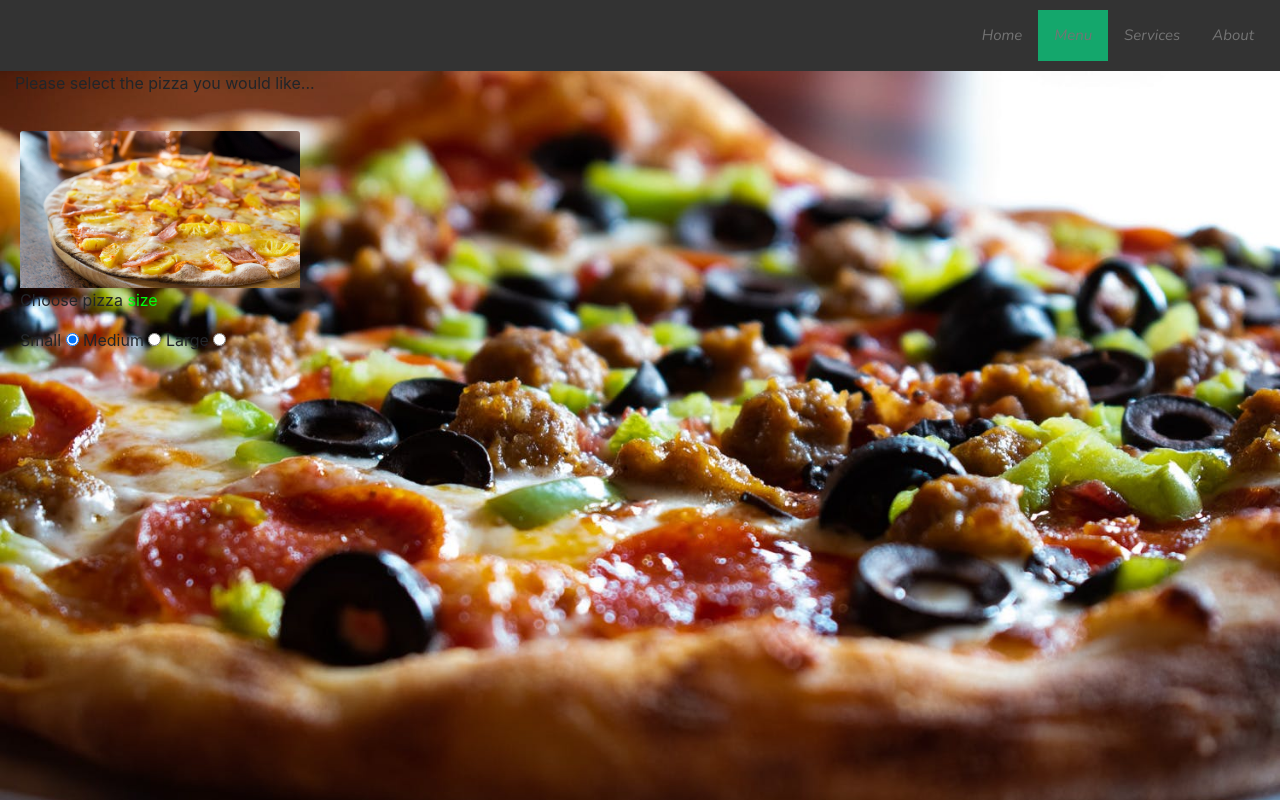
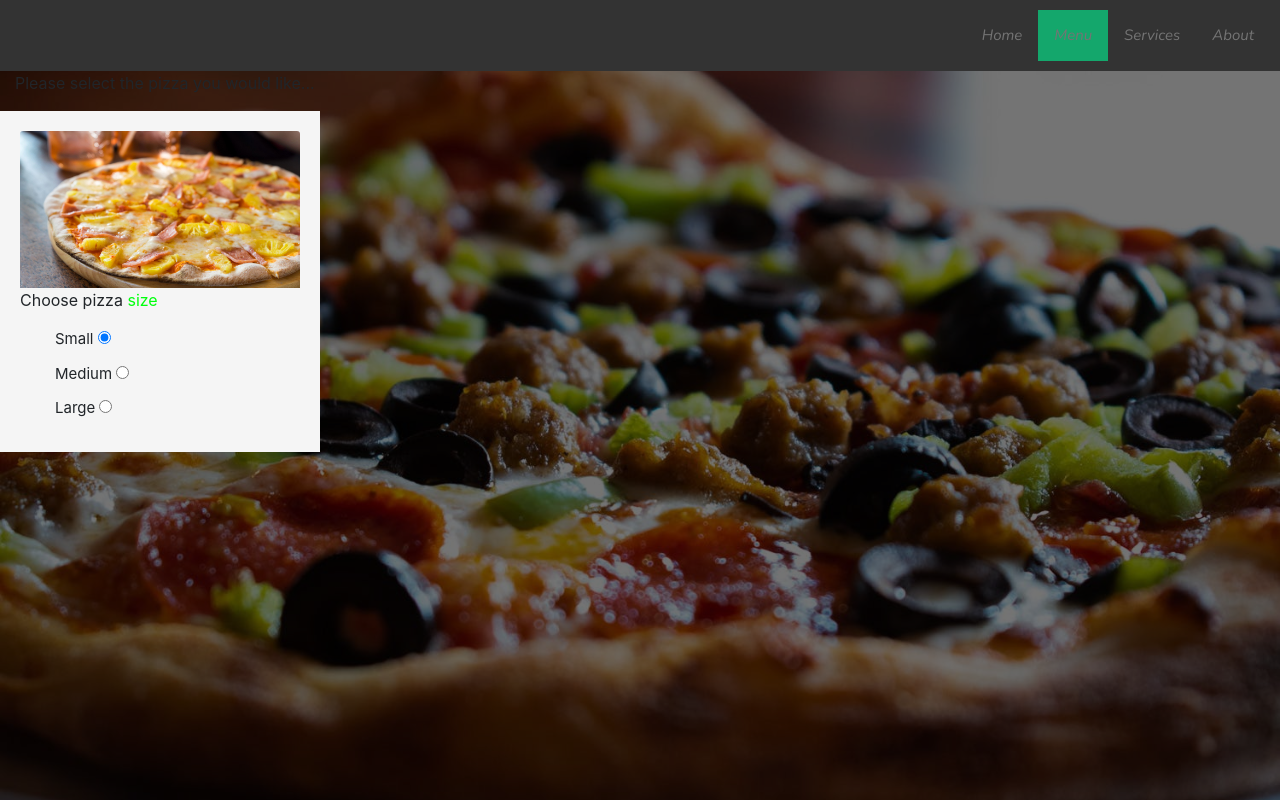
Before and after one commit to StacyWeru/SkyKru-Pizza, a plain HTML site: page menu.html in a window 1280 px wide. Drawn offline with nearby package versions, Linux system fonts and the light colour scheme; a web font is replaced by a local one.

Commit message:
Add styling for the card body

```diff
--- a/css/menu.css
+++ b/css/menu.css
@@ -1,6 +1,9 @@
 html body{
+   background-color: #747474;
    background-image: url(../images/display\ pizza.jpg);
    background-size: cover;
+   background-blend-mode: multiply;
+
 }
 .topNav{
     overflow: hidden;
@@ -21,3 +24,18 @@ html body{
     background-color: #14A76C;
     color: #747474;
 }
+.card-deck .card-body{
+    background-color: whitesmoke;
+}
+.box {
+    display: block;
+    position: relative;
+    padding-left: 35px;
+    margin-bottom: 12px;
+    cursor: pointer;
+    font-size: 15px;
+    -webkit-user-select: none;
+    -moz-user-select: none;
+    -ms-user-select: none;
+    user-select: none;
+  }
```
